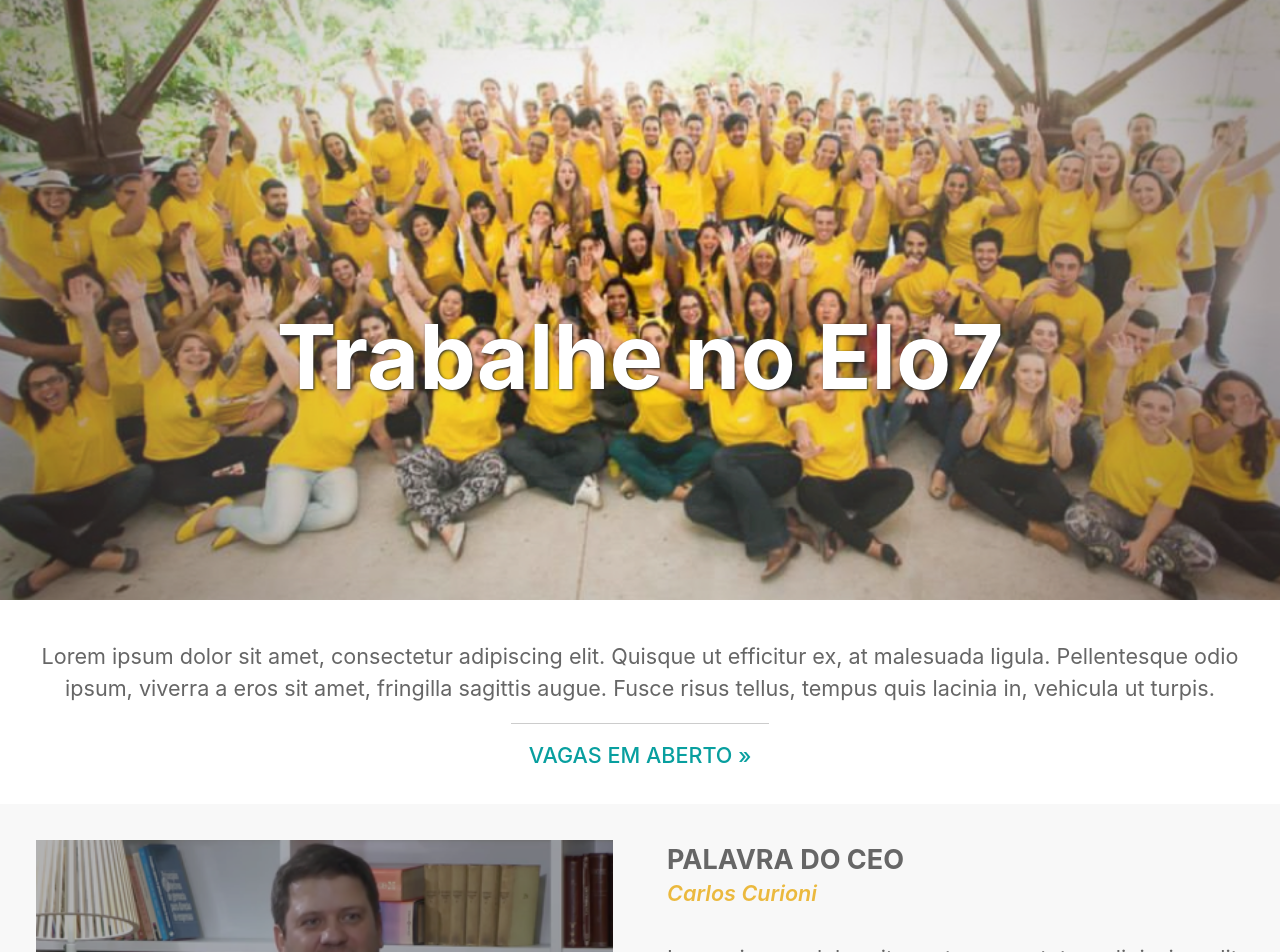
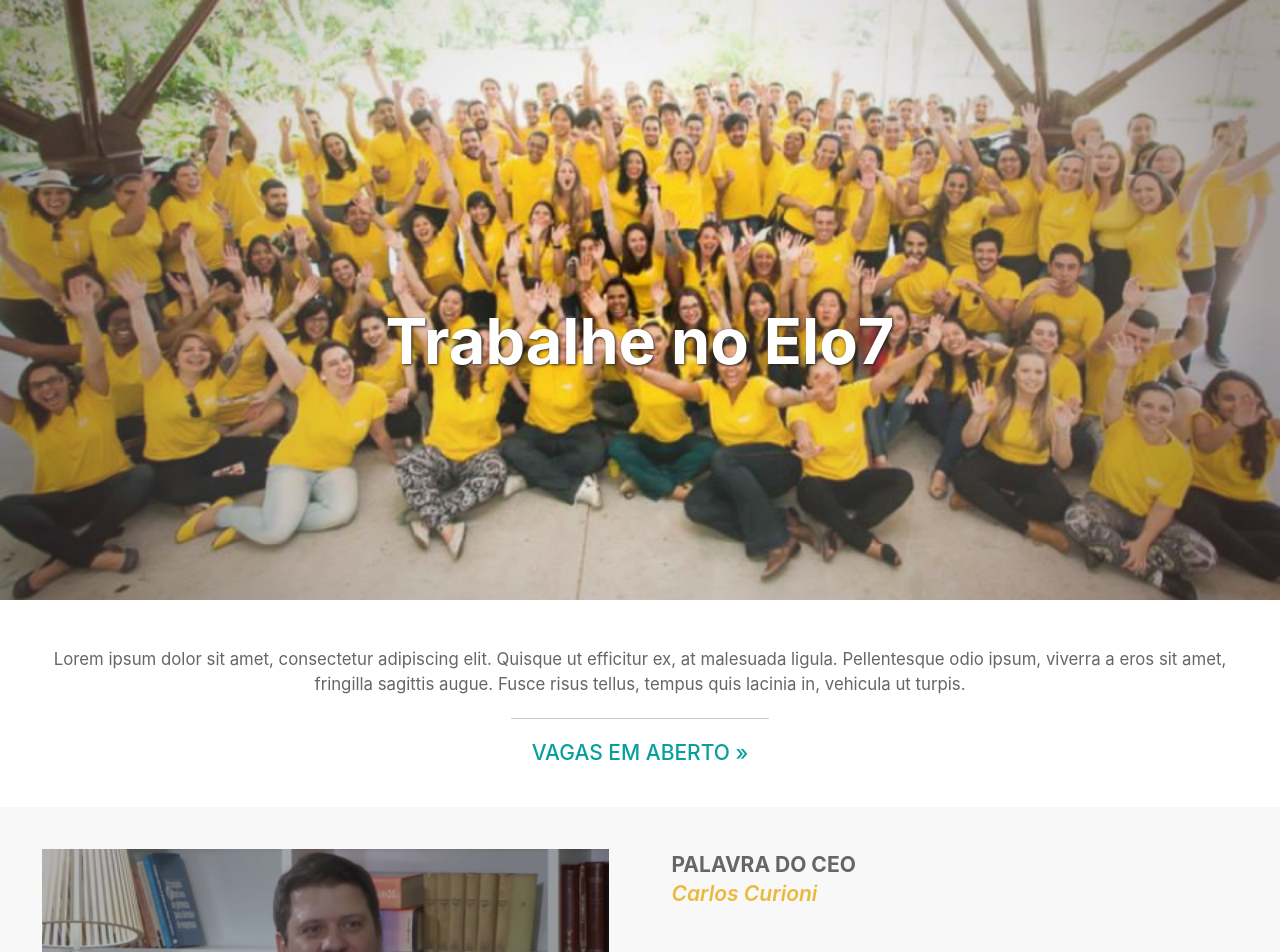
Before and after one commit to erickrodrigs/landing-page, a React (Create React App) app: page / in a window 1280 px wide. Shown: the top 952 px of the page. Built offline with nearby package versions, Linux system fonts and the light colour scheme; no server answers.

Commit message:
refactor css font size and colors
Signed-off-by: Erick Rodrigues <erick.rodrigues.santana14@gmail.com>

```diff
--- a/src/components/Elo7Ceo/styles.module.css
+++ b/src/components/Elo7Ceo/styles.module.css
@@ -5,7 +5,7 @@
 }
 
 .ceoInfo em {
-  color: #EBB93E;
+  color: var(--elo7-yellow);
   font-weight: 600;
 }
 
--- a/src/components/Elo7Team/styles.module.css
+++ b/src/components/Elo7Team/styles.module.css
@@ -3,5 +3,5 @@
   flex-direction: column;
   align-items: center;
   padding: 2rem;
-  background-color: #F8F8F8;
+  background-color: var(--background-grey);
 }
--- a/src/components/Header/styles.module.css
+++ b/src/components/Header/styles.module.css
@@ -14,6 +14,6 @@
 }
 
 .titleContainer h1 {
-  color: #fff;
-  text-shadow: 1px 1px 3px #212121;
+  color: var(--text-color-light);
+  text-shadow: 1px 1px 3px var(--text-shadow-color);
 }
--- a/src/components/Job/styles.module.css
+++ b/src/components/Job/styles.module.css
@@ -3,7 +3,7 @@
 }
 
 .jobRole {
-  color: #089F9F;
+  color: var(--link-color);
   font-weight: 700;
   text-decoration: none;
 }
--- a/src/components/Link/styles.module.css
+++ b/src/components/Link/styles.module.css
@@ -4,11 +4,11 @@
   text-decoration: none;
   border: none;
   border-top: 1px solid;
-  border-color: #ccc;
+  border-color: var(--border-color);
   padding: 1rem 1rem 0 1rem;
   outline: none;
   text-transform: uppercase;
-  color: #089F9F;
+  color: var(--link-color);
   font-weight: 500;
   cursor: pointer;
 }
--- a/src/index.css
+++ b/src/index.css
@@ -5,7 +5,6 @@
 }
 
 html {
-  font-size: calc(13px + 0.390625vw);
   scroll-behavior: smooth;
 }
 
@@ -16,3 +15,13 @@
   -webkit-font-smoothing: antialiased;
   -moz-osx-font-smoothing: grayscale;
 }
+
+:root {
+  --elo7-yellow: #EBB93E;
+  --text-color-dark: #666;
+  --text-color-light: #FFF;
+  --link-color: #089F9F;
+  --background-grey: #F8F8F8;
+  --border-color: #CCC;
+  --text-shadow-color: #212121;
+}
--- a/src/pages/Landing/styles.css
+++ b/src/pages/Landing/styles.css
@@ -1,7 +1,11 @@
+html {
+  font-size: calc(13px + 0.390625vw);
+}
+
 p {
-  color: #666;
+  color: var(--text-color-dark);
   line-height: 1.5;
-  font-size: 0.9rem;
+  font-size: 0.8rem;
 }
 
 h1 {
@@ -9,14 +13,14 @@
 }
 
 h2 {
-  color: #666;
+  color: var(--text-color-dark);
   text-transform: uppercase;
   line-height: 1.5;
   font-size: 1rem;
 }
 
 h3 {
-  color: #666;
+  color: var(--text-color-dark);
   text-transform: uppercase;
   font-size: 0.9rem;
 }
@@ -26,19 +30,11 @@
 }
 
 @media screen and (min-width: 1200px) {
-  p, a, em {
-    font-size: 1.2rem;
+  html {
+    font-size: calc(16px + 0.390625vw);
   }
 
   h1 {
-    font-size: 5rem;
-  }
-
-  h2 {
-    font-size: 1.5rem;
-  }
-
-  h3 {
-    font-size: 1.3rem;
+    font-size: 3rem;
   }
 }
```
